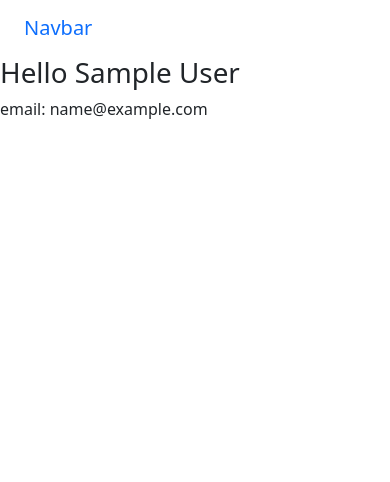
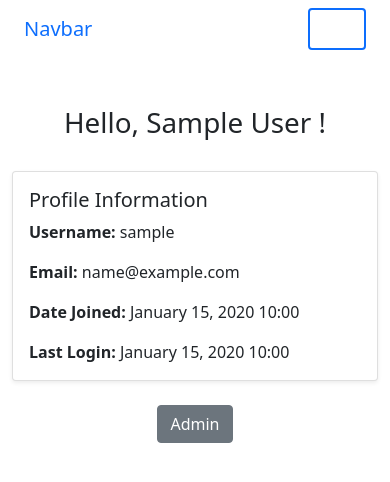
Before and after one commit to IgorKorolevT/Remote-computer-control, a Django app: page /profile/1/ in a window 390 px wide. Shown: the top 482 px of the page. Run offline with Django 5.2, Linux system fonts and the light colour scheme; tables that the repository leaves empty hold one stand-in row (values such as "Sample post").

Commit message:
upgrade html

```diff
--- a/Django_course_project/urls.py
+++ b/Django_course_project/urls.py
@@ -18,7 +18,7 @@ from django.contrib import admin
 from django.urls import path, include
 
 urlpatterns = [
-    path('admin/', admin.site.urls),
+    path('admin/', admin.site.urls, name='admin'),
     path("chat/", include("chat.urls"), name="chat"),
     path("", include("user.urls"), name="user"),
 ]
--- a/static/css/style.css
+++ b/static/css/style.css
@@ -2,3 +2,38 @@
     padding: 0;
     list-style: none;
 }
+
+.name-user {
+    padding: .5rem 1rem;
+    color: #000000;
+    font-size: 1rem;
+    display: block;
+}
+
+.profile-link {
+    color: #0d6efd;
+}
+.border-chat{
+    border-right-width: 3px !important;
+}
+.logout-text {
+    color: #0d6efd;
+    background: none;
+    border: none;
+    padding: 0.5rem 1rem;
+    font-size: 1rem;
+    text-decoration: none;
+    cursor: pointer;
+    display: block;
+}
+
+
+.navbar-toggler {
+    border: 2px solid #0d6efd;
+    border-radius: 4px;
+    padding: 0.25rem 0.75rem;
+}
+
+.navbar-toggler:hover {
+    border-color: #0a58ca;
+}
--- a/templates/base.html
+++ b/templates/base.html
@@ -15,7 +15,7 @@
 <body>
 <div class="container-fluid">
     {% block navbar %}
-        <nav class="navbar navbar-expand-lg bg-body-tertiary">
+        <nav class="navbar navbar-expand-sm bg-body-tertiary">
             <div class="container-fluid">
                 <a class="navbar-brand" href="#">Navbar</a>
                 <button class="navbar-toggler" type="button" data-bs-toggle="collapse"
@@ -35,7 +35,7 @@
                     <ul class="navbar-nav ms-auto mb-2 mb-lg-0">
                         {% if user.is_authenticated %}
                             <li class="nav-item">
-                                <p style="padding: .5rem 1rem;">{{ user.username }}</p>
+                                <p class="name-user">{{ user.username }}</p>
                             </li>
                             <li class="nav-item dropdown">
                                 <a class="nav-link dropdown-toggle" href="#" id="navbarDropdown" role="button"
@@ -43,15 +43,12 @@
                                     {{ user.name }}
                                 </a>
                                 <ul class="dropdown-menu dropdown-menu-end" aria-labelledby="navbarDropdown">
-                                    <li><a class="dropdown-item" href="{% url "user:profile" user.id %}">Profile</a>
-                                    </li>
+                                    <li><a class="dropdown-item profile-link" href="{% url "user:profile" user.id %}">Profile</a></li>
                                     <li>
-                                        <div class="dropdown-item">
-                                            <form action="{% url "user:logout" %}" method="post">
-                                                {% csrf_token %}
-                                                <button type="submit">Logout</button>
-                                            </form>
-                                        </div>
+                                        <form id="logout-form" action="{% url "user:logout" %}" method="post" style="display: none;">
+                                            {% csrf_token %}
+                                        </form>
+                                        <span class="dropdown-item logout-text" onclick="document.getElementById('logout-form').submit();">Logout</span>
                                     </li>
                                 </ul>
                             </li>
@@ -70,7 +67,6 @@
     {% endblock %}
 </div>
 {% block content %}
-
 {% endblock %}
 <script src="https://cdn.jsdelivr.net/npm/bootstrap@5.0.2/dist/js/bootstrap.bundle.min.js"
         integrity="sha384-MrcW6ZMFYlzcLA8Nl+NtUVF0sA7MsXsP1UyJoMp4YLEuNSfAP+JcXn/tWtIaxVXM"
--- a/templates/user/user_detail.html
+++ b/templates/user/user_detail.html
@@ -2,8 +2,63 @@
 
 {% block title %}Profile{% endblock %}
 
+{% block content %}
+    <div class="container mt-5">
+        <div class="row">
+            <div class="col-12 text-center">
+                <h1>
+                    Hello,
+                    {% if user.first_name and user.last_name %}
+                        {{ user.first_name }} {{ user.last_name }}
+                    {% else %}
+                        {{ user.username }}
+                    {% endif %}!
+                </h1>
+            </div>
+        </div>
 
-{% block content %}
-    <h1>Hello {{ user.first_name }} {{ user.last_name }}</h1>
-    <p>email: {{ user.email }}</p>
+        <div class="row justify-content-center mt-4">
+            <div class="col-md-8 col-lg-6">
+                <div class="card shadow-sm">
+                    <div class="card-body">
+                        <h5 class="card-title">Profile Information</h5>
+                        <p class="card-text">
+                            <strong>Username:</strong> {{ user.username }}
+                        </p>
+                        <p class="card-text">
+                            <strong>Email:</strong>
+                            {% if user.email %}
+                                {{ user.email }}
+                            {% else %}
+                                <span style="color: red;">Not provided</span>
+                            {% endif %}
+                        </p>
+                        <p class="card-text">
+                            <strong>Date Joined:</strong>
+                            {% if user.date_joined %}
+                                {{ user.date_joined|date:"F d, Y H:i" }}
+                            {% else %}
+                                Unknown
+                            {% endif %}
+                        </p>
+                        <p class="card-text">
+                            <strong>Last Login:</strong>
+                            {% if user.last_login %}
+                                {{ user.last_login|date:"F d, Y H:i" }}
+                            {% else %}
+                                Never logged in
+                            {% endif %}
+                        </p>
+                    </div>
+                </div>
+            </div>
+        </div>
+        <div class="row justify-content-center mt-4">
+            <div class="col-md-8 col-lg-6 text-center">
+                {% if user.is_superuser %}
+                    <a href="{% url 'admin:index' %}" class="btn btn-secondary">Admin</a>
+                {% endif %}
+            </div>
+        </div>
+    </div>
 {% endblock %}
```
Also changed, not shown: templates/chat/chat.html (+5 -3 lines).
